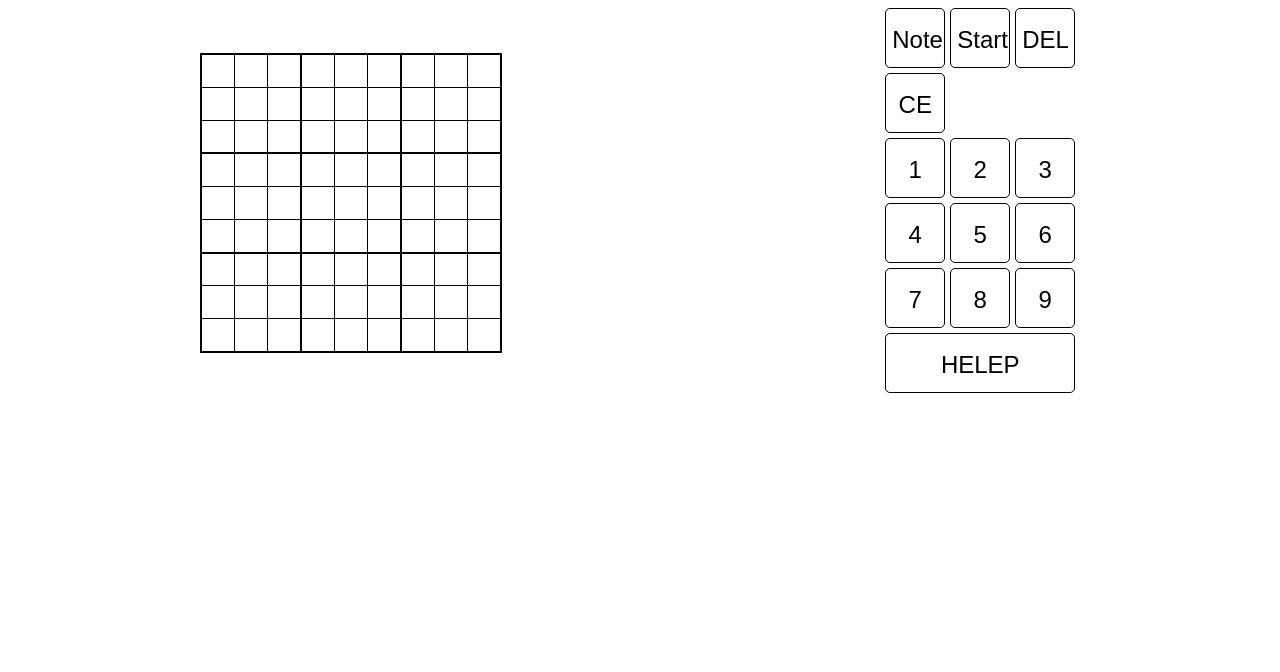
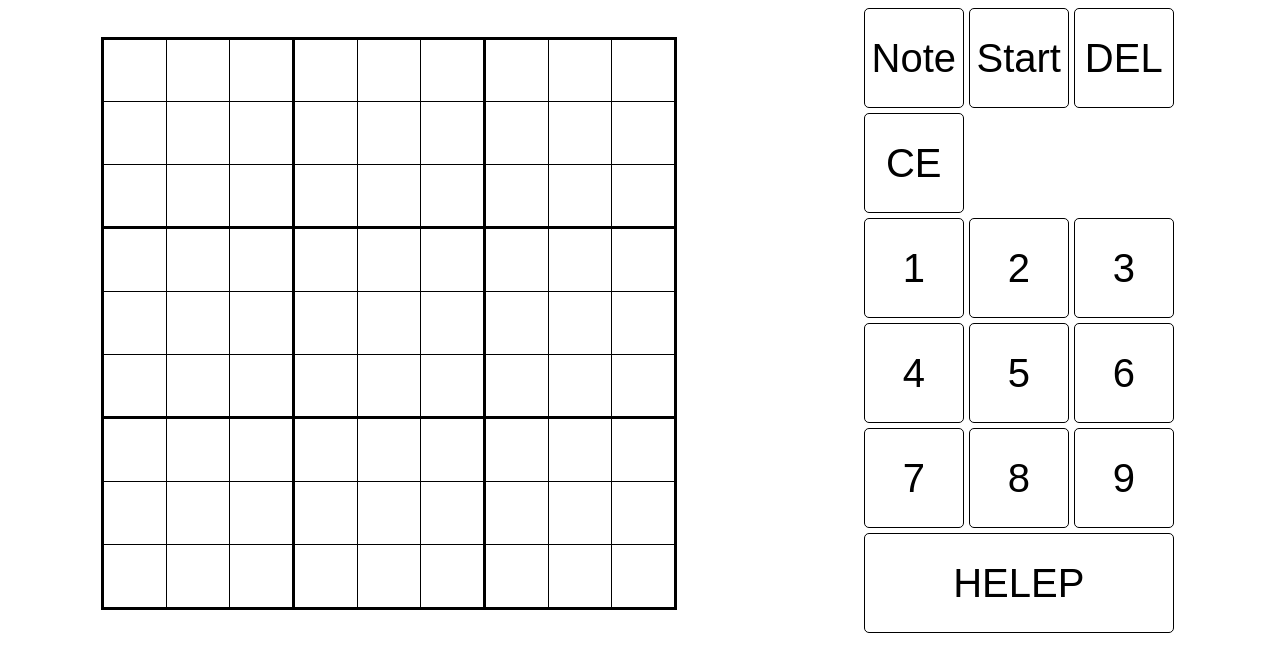
Before and after one commit to Ruben-Hartenstein/sudoku, a Flask app: page / in a window 1280 px wide. Shown: the top 672 px of the page. Run offline with Flask 2, Linux system fonts and the light colour scheme; some libraries are stand-ins or nearby versions.

Commit message:
Make everything bigger?

```diff
--- a/src/static/style.css
+++ b/src/static/style.css
@@ -7,39 +7,40 @@
 td.board {
     height: calc(100% / 9);
     width: calc(100% / 9);
-    min-width: 30px;
+    min-width: 60px;
     border: 1px solid;
 }
 
 td:first-child.board {
     border-left: solid;
-    border-left-width: 2px;
+    border-left-width: 3px;
 }
 
 td:nth-child(3n).board {
     border-right: solid;
-    border-right-width: 2px;
+    border-right-width: 3px;
 }
 
 tr:first-child.board {
     border-top: solid;
-    border-top-width: 2px;
+    border-top-width: 3px;
 }
 
 tr:nth-child(3n).board {
     border-bottom: solid;
-    border-bottom-width: 2px;
+    border-bottom-width: 3px;
 }
 
-.cell {
+.cell p{
     text-align: center;
+    font-size: 40px;
 }
 
 table.candidates {
     border-collapse: collapse;
     aspect-ratio: 1/1;
     width: 100%;
-    font-size: 6px;
+    font-size: 12px;
     text-align: center;
 }
 
@@ -61,9 +62,9 @@
 #keyboard button {
     float: left;
     margin: 0 5px 5px 0;
-    width: 60px;
-    height: 60px;
-    font-size: 24px;
+    width: 100px;
+    height: 100px;
+    font-size: 40px;
     line-height: 60px;
     background: white;
     border: 1px solid black;
@@ -71,11 +72,11 @@
 }
 
 #help button{
-    width: 190px;
+    width: 310px;
 }
 
 #keyboard button:active {
-    font-size: 30px;
+    font-size: 50px;
     border: 2px solid black;
 }
 
```
